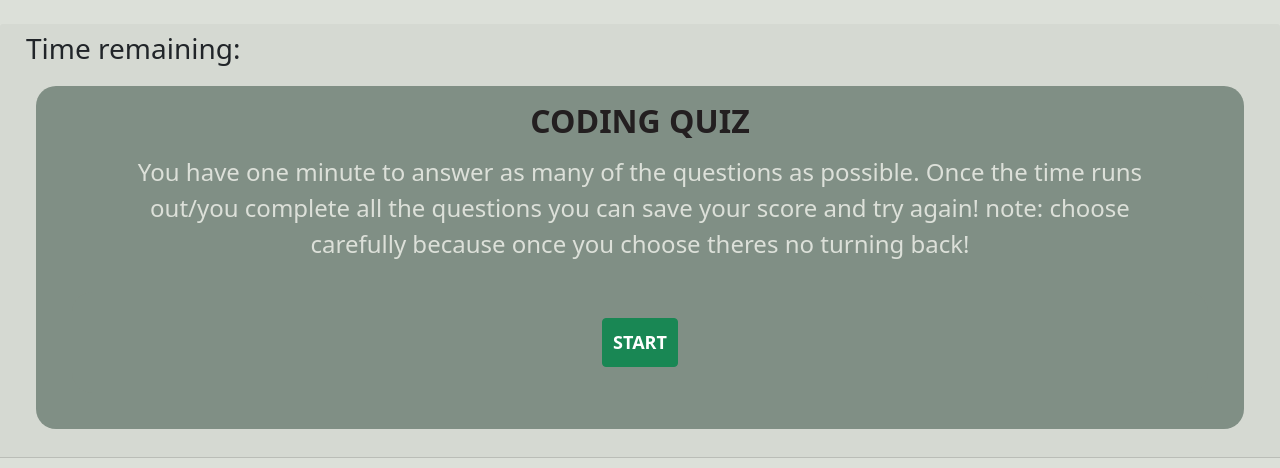
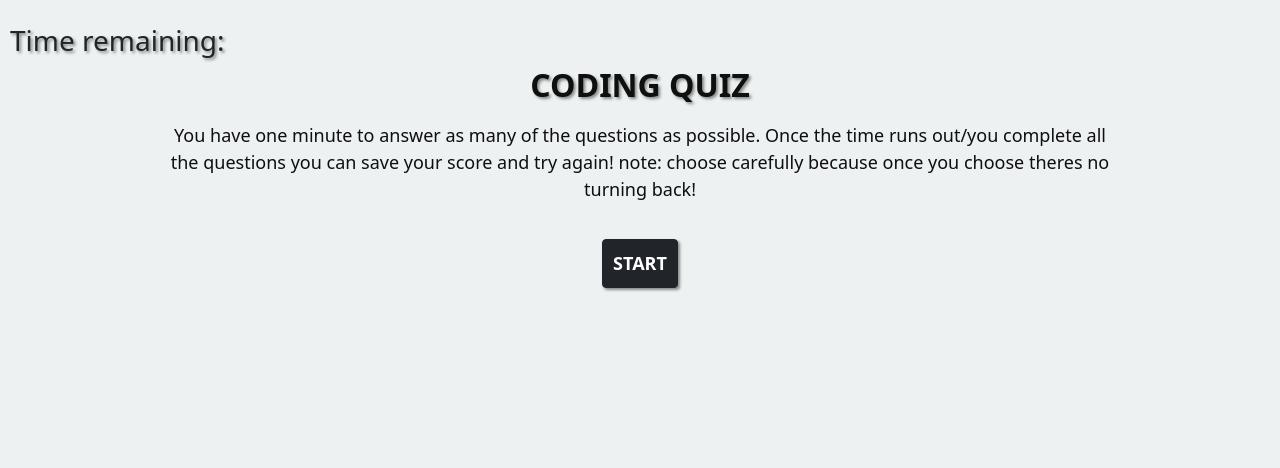
Before and after one commit to Taylorgonz/code-quiz, a plain HTML site: page index.html in a window 1280 px wide. Drawn offline with nearby package versions, Linux system fonts and the light colour scheme.

Commit message:
css changes

```diff
--- a/Assets/script.js
+++ b/Assets/script.js
@@ -81,7 +81,7 @@ function countdown() {
 
     // variable that creates button element with classes
     let startButton= $("<button>");
-    startButton.addClass("btn btn-success startButton").text("START")
+    startButton.addClass("btn btn-dark startButton").text("START")
     // title for start
     $(".question").text("CODING QUIZ")
     // instructions on how the game works
--- a/Assets/style.css
+++ b/Assets/style.css
@@ -2,38 +2,55 @@ html, body {
     display: flexbox;
     width: 100%;
     font-family;
-    background-color: #DCE0D9;
+    background-color: #eef1f1;
+    text-align: center;
 }
 
+.wrapper {
+    content: flex;
+    justify-content: center;
+}
 
 .answers button {
-    display: inline-block;
+    /* display: block; */
     margin: 10px;
     padding: 10px;
     font-size: large;
     font-weight: bold;
     position: relative;
     height:auto;
+    justify-content: center;
+    text-align: center;
+    box-shadow:2px 2px 3px #888a8a;
 }
 
 h3.timer {
     margin-left: 10px;
+    text-align: left;
+    text-shadow:2px 2px 3px #888a8a;
 }
 .card-body{
     margin: 20px;
     border-radius: 20px;
     background-color:#808f85;
+
 }
 h2.question {
     font-weight: bolder;
-    color: #231f20;
+    color: #0e0f0f;
+    text-align: center;
+    width: auto;
+    text-shadow:2px 2px 3px #888a8a;
+
 }
 
 p {
-    font-size:24px;
-    color: #DCE0D9;
+    font-size:large;
+    align-items: center;
+    color: #0e0f0f;
     text-align: center;
-    margin: 40px;
+    margin-left: auto;
+    margin-right: auto;
     padding: 10px;
-    display: flex;
+    width: 75%;
 }
--- a/index.html
+++ b/index.html
@@ -18,12 +18,12 @@
     <body>
 
         <wrapper class="container">
-         <div class="card-header">
+         <!-- <div class="card-header"> -->
               <h3 class="timer">Time remaining: </h3>
-              <div class="card-body text-center">
-                <h2 class="card-title question"></h2>
-                <p class="card-subtitle info"></p>
-                    <div class= "card-body answers"></div>
+              <!-- <div class="card-body text-center"> -->
+                <h2 class="question"></h2>
+                <p class="info"></p>
+                    <div class= "answers"></div>
               </div>
             </div>
         </wrapper>
```
